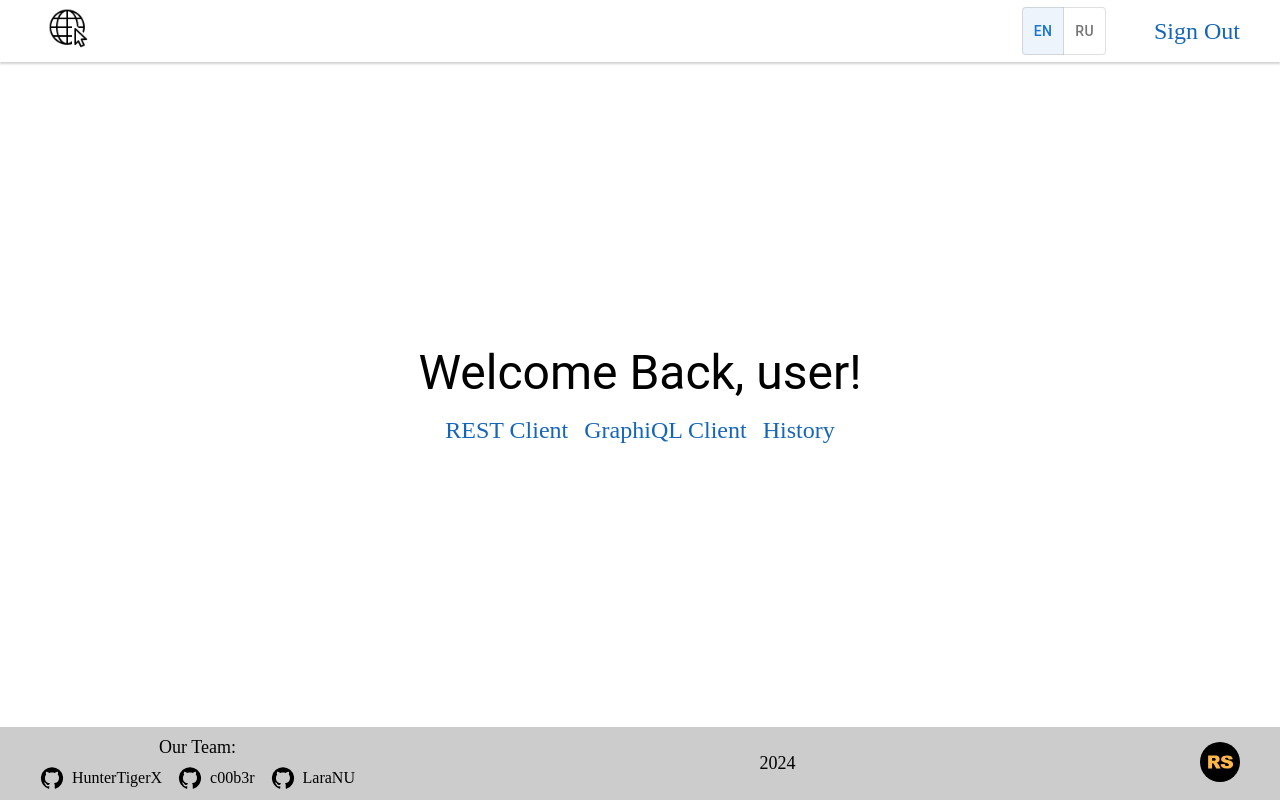
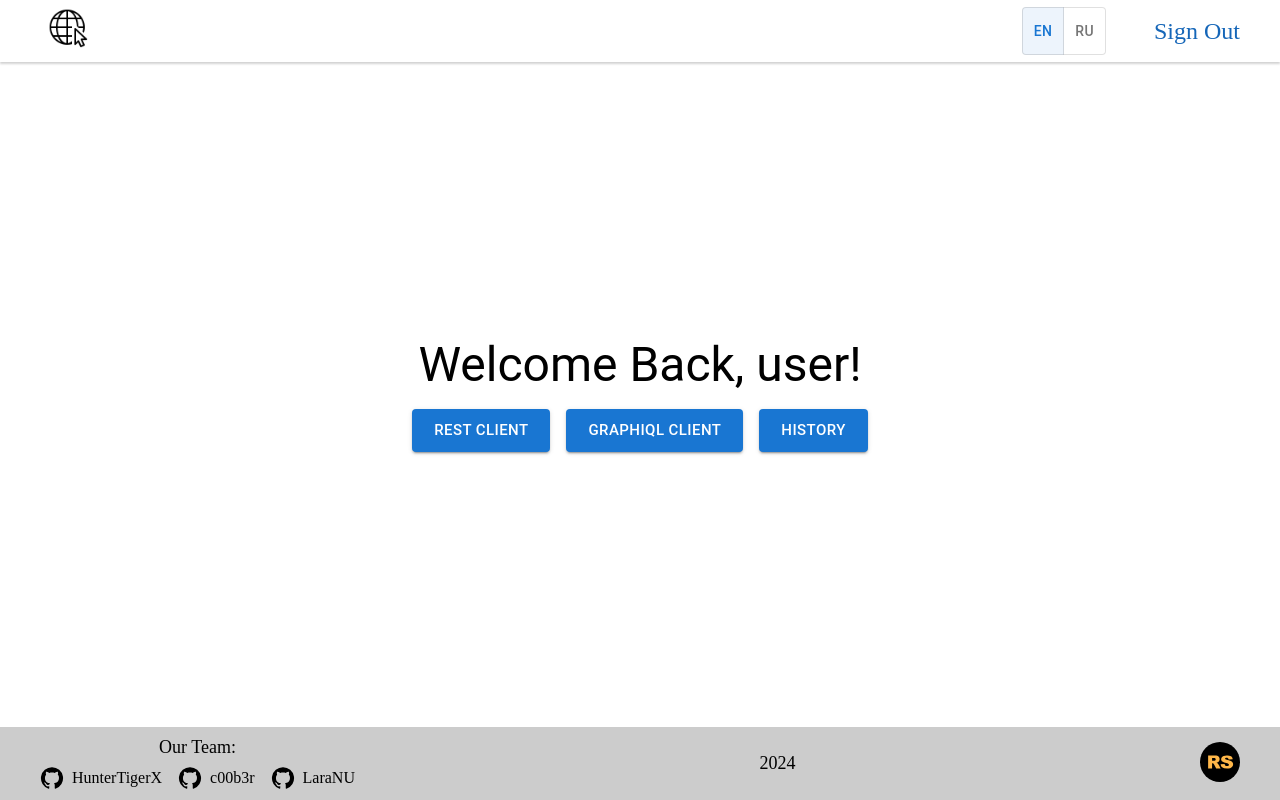
Before and after one commit to c00b3r/graphiql-app, a Next.js app: page / in a window 1280 px wide. Built offline with nearby package versions, Linux system fonts and the light colour scheme; no server answers; sample sign-in values are in the browser's storage.

Commit message:
refactor: styled home page

```diff
--- a/src/app/page.tsx
+++ b/src/app/page.tsx
@@ -1,8 +1,8 @@
 'use client';
-import Link from 'next/link';
 import { useRouter } from 'next/navigation';
 import { Stack } from '@mui/material';
 import Typography from '@mui/material/Typography';
+import Button from '@mui/material/Button';
 import { getAuth, onAuthStateChanged } from 'firebase/auth';
 import { useEffect, useState } from 'react';
 import { useDispatch, useSelector } from 'react-redux';
@@ -56,9 +56,15 @@
             Welcome Back, {user}!
           </Typography>
           <Stack direction="row" justifyContent="space-between" alignItems="center" spacing={2}>
-            <Link href="/restfull">REST Client</Link>
-            <Link href="/GRAPHQL">GraphiQL Client</Link>
-            <Link href="/history">History</Link>
+            <Button variant="contained" size="large" href="/restfull">
+              REST Client
+            </Button>
+            <Button variant="contained" size="large" href="/GRAPHQL">
+              GraphiQL Client
+            </Button>
+            <Button variant="contained" size="large" href="/history">
+              History
+            </Button>
           </Stack>
         </Stack>
       </div>
```
